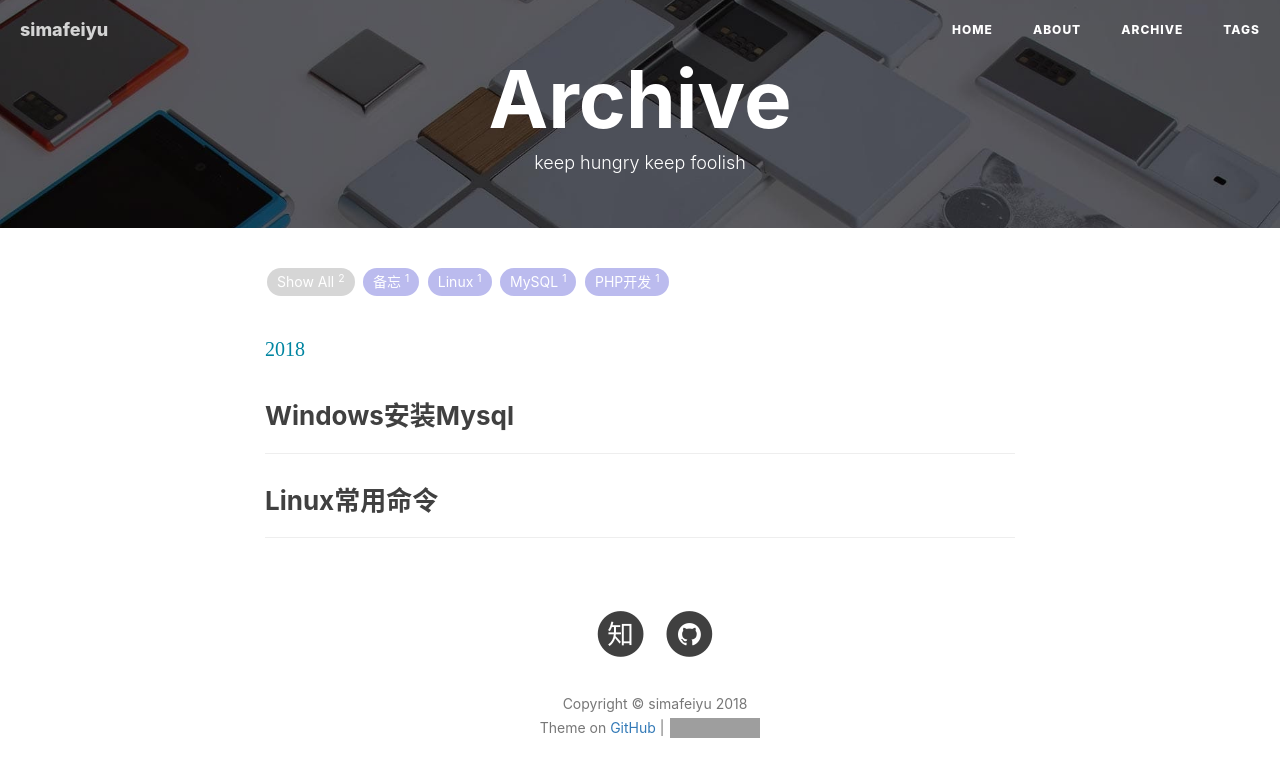
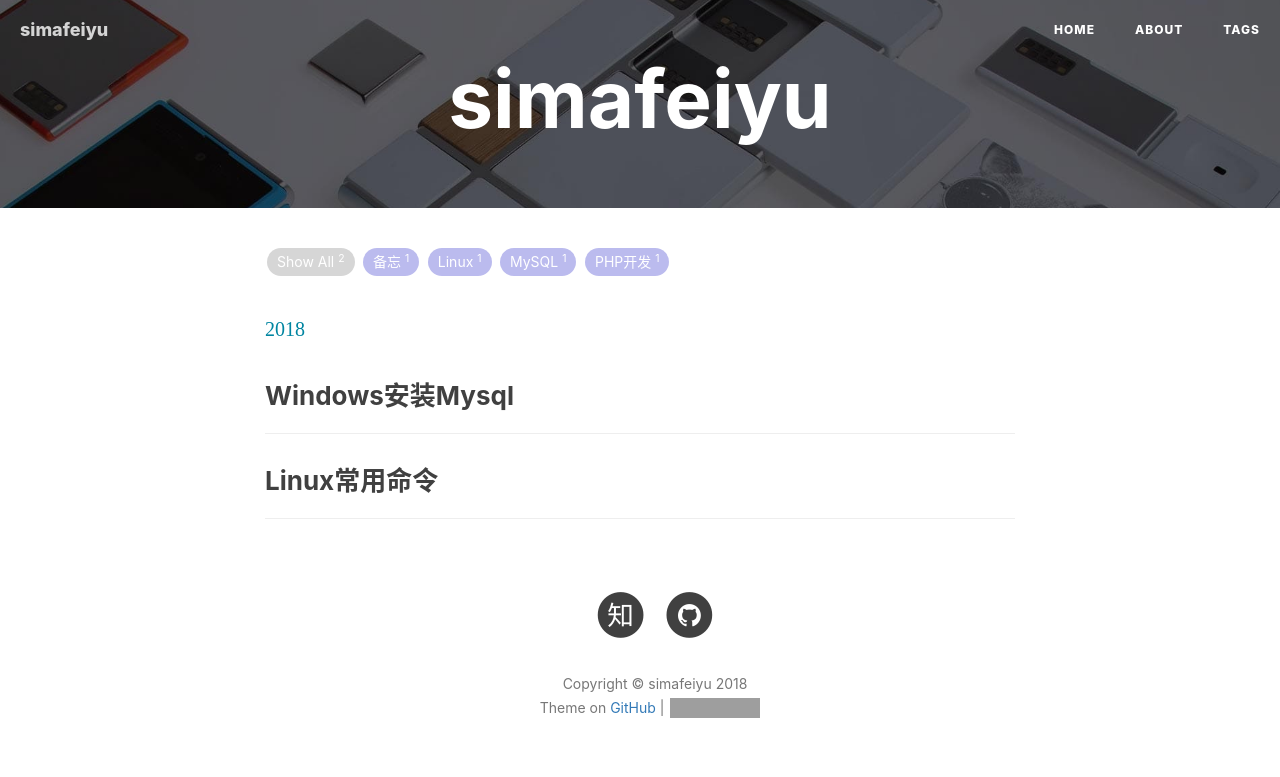
Before and after one commit to simafeiyu/simafeiyu.github.io, a Jekyll site: the page built from archive.html, in a window 1280 px wide. Shown: the top 777 px of the page. Built offline with Jekyll 4.4.1, drawn with Linux system fonts in a browser that asks for light colours; nearby versions of some CDN libraries; comment, search, counter and statistics services are not loaded; grey boxes are pictures that could not be loaded.

Commit message:
修改样式

```diff
--- a/archive.html
+++ b/archive.html
@@ -1,7 +1,7 @@
 ---
-title: Archive
+title:
 layout: default
-description: keep hungry keep foolish
+description: ""
 header-img: "img/tag-bg.jpg"
 ---
 
```
Also changed, not shown: less/side-catalog.less (+6 -6 lines).
